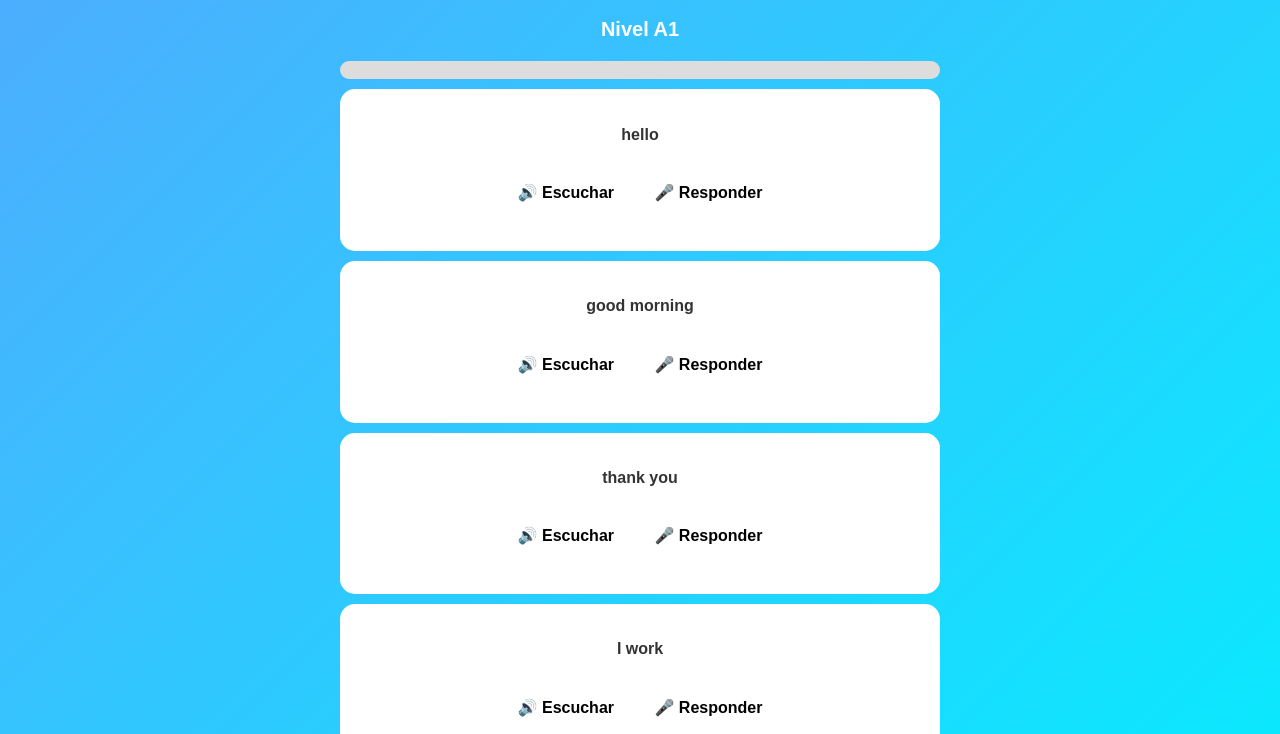
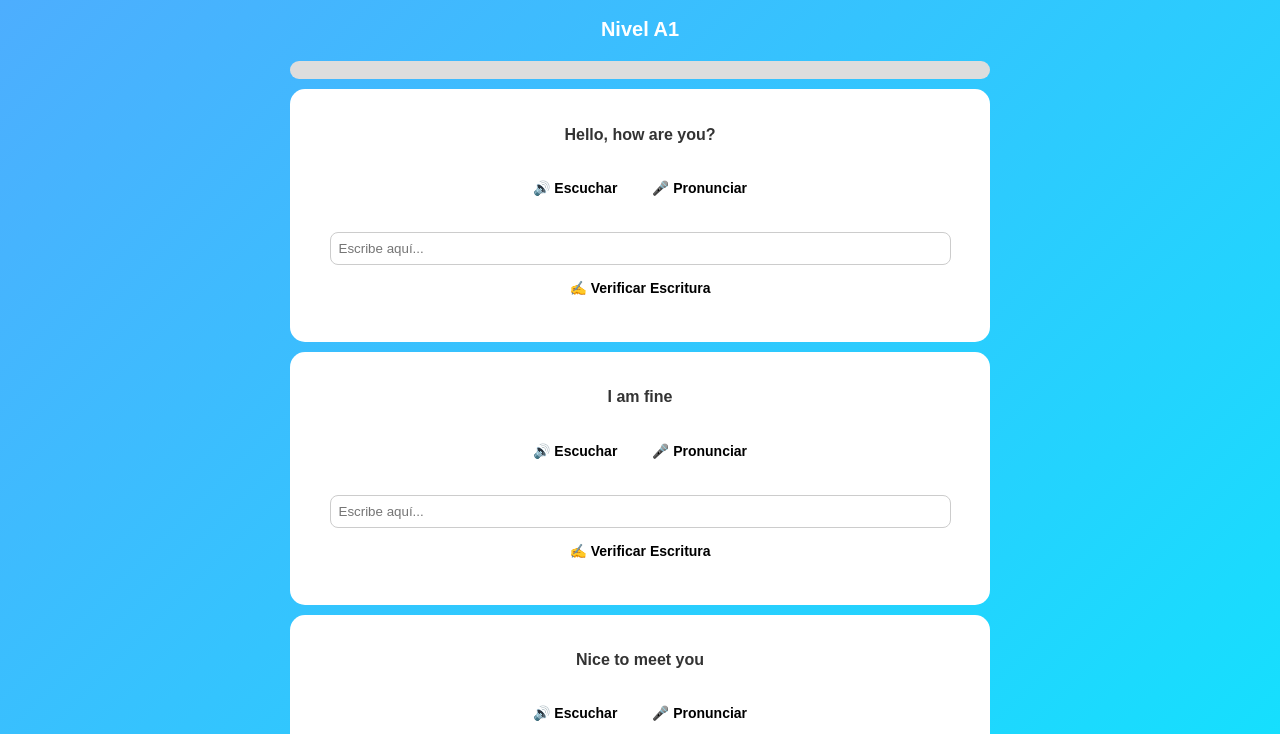
Before and after one commit to andresjarredondo12-ops/english2.0, a plain HTML site: page index.html in a window 1280 px wide. Both pictures are taken after a click on the button "👨‍💼 Adultos". Shown: the part 66-800 px from the top of the page. Drawn offline with Linux system fonts and the light colour scheme.

Commit message:
Update index.html

```diff
--- a/index.html
+++ b/index.html
@@ -18,18 +18,18 @@ body{
 
 .container{
     padding:15px;
-    max-width:600px;
+    max-width:700px;
     margin:auto;
 }
 
 h1{ margin-top:10px; }
 
 button{
-    padding:12px;
-    margin:6px;
+    padding:10px;
+    margin:5px;
     border:none;
     border-radius:10px;
-    font-size:16px;
+    font-size:14px;
     cursor:pointer;
     background:white;
     font-weight:bold;
@@ -47,6 +47,14 @@ button:hover{ background:#ffd700; }
     margin:10px 0;
 }
 
+input{
+    padding:8px;
+    width:90%;
+    margin-top:5px;
+    border-radius:8px;
+    border:1px solid #ccc;
+}
+
 .progressBar{
     width:100%;
     height:18px;
@@ -60,6 +68,7 @@ button:hover{ background:#ffd700; }
     height:100%;
     background:#4caf50;
     width:0%;
+    transition:0.3s;
 }
 
 .level{
@@ -99,7 +108,7 @@ button:hover{ background:#ffd700; }
 <script>
 
 /* =========================
-   CONFIGURACIÓN GENERAL
+CONFIGURACIÓN
 ========================= */
 
 const levels = ["A1","A2","B1","B2","C1","C2"];
@@ -133,7 +142,7 @@ const SpeechRecognition = window.SpeechRecognition || window.webkitSpeechRecogni
 
 function listenAndCheck(correctAnswer, resultID){
     if(!SpeechRecognition){
-        alert("Usa Chrome en el móvil para reconocimiento de voz");
+        alert("Usa Chrome para reconocimiento de voz");
         return;
     }
 
@@ -143,18 +152,32 @@ function listenAndCheck(correctAnswer, resultID){
 
     recognition.onresult = function(event){
         let userSpeech = event.results[0][0].transcript.toLowerCase().trim();
-        let correct = correctAnswer.toLowerCase().trim();
+        checkAnswer(userSpeech, correctAnswer, resultID);
+    };
+}
+
+/* =========================
+VERIFICACIÓN
+========================= */
+
+function checkAnswer(userAnswer, correctAnswer, resultID){
     let result = document.getElementById(resultID);
 
-        if(userSpeech.includes(correct)){
+    if(userAnswer.toLowerCase().trim() === correctAnswer.toLowerCase().trim()){
         result.innerHTML="✅ Correcto";
         result.style.color="green";
         correctAnswers++;
     }else{
-            result.innerHTML="❌ Incorrecto";
+        result.innerHTML="❌ Incorrecto<br>✔ Respuesta correcta: "+correctAnswer;
         result.style.color="red";
     }
-    };
+
+    updateProgressBar();
+}
+
+function updateProgressBar(){
+    let percent = (correctAnswers/totalQuestions)*100;
+    document.querySelector(".progressFill").style.width = percent+"%";
 }
 
 /* =========================
@@ -179,95 +202,73 @@ function goHome(){
 }
 
 /* =========================
-   CONTENIDO POR NIVEL
+CONTENIDO
 ========================= */
 
 const kidsContent = {
-A1:["Red","Dog","Blue","Cat","One"],
-A2:["Apple","School","Water","Book","Happy"],
-B1:["Because","Family","Friend","Teacher","Playground"],
-B2:["Environment","Important","Different","Country","Beautiful"],
-C1:["Opportunity","Responsibility","Experience","Knowledge","Education"],
-C2:["Communication","Development","Achievement","Independence","Understanding"]
+A1:["Red","Dog","Cat","Hello","Bye"],
+A2:["I am happy","This is my book","I like apples","Good morning","Thank you"],
+B1:["I go to school","My best friend is kind","I play soccer","Today is sunny","I love my family"],
+B2:["I help my parents","We went to the park","I finished my homework","My teacher is friendly","I enjoy reading books"],
+C1:["I want to be a doctor","Education is important","Practice makes perfect","Learning is fun","We must respect others"],
+C2:["Communication is important","We should protect nature","Knowledge gives power","Teamwork builds success","Dream big and work hard"]
 };
 
 const adultContent = {
-A1:["hello","good morning","thank you","I work","my name is John"],
-A2:["I work every day","I like learning","This is important","We are ready","I have two years experience"],
-B1:["I am learning English","I can manage a team","This project is complex","I need more information","I have worked in sales"],
-B2:["I have experience in management","We achieved our goals","The company is growing","I solved the problem","This strategy is effective"],
-C1:["I would like to improve my professional skills","The market has changed significantly","Leadership requires responsibility","Global competition is increasing","We need a long term strategy"],
-C2:["Globalization has transformed international markets","Innovation drives economic growth","Strategic planning determines long term success","Sustainable development is essential","Effective communication is crucial in leadership"]
+A1:["Hello, how are you?","I am fine","Nice to meet you","Where is the bathroom?","I need help"],
+A2:["I work every day","I like learning English","Can you help me?","How much does this cost?","I live in this city"],
+B1:["I am looking for a job","I have experience in sales","Could you repeat that?","I need more information","What do you recommend?"],
+B2:["I have been working here for five years","We achieved our goals","This project is challenging","I solved the problem","Let's schedule a meeting"],
+C1:["I would like to improve my professional skills","The market has changed significantly","Leadership requires responsibility","We need a long term strategy","Customer satisfaction is essential"],
+C2:["Globalization has transformed international markets","Innovation drives economic growth","Strategic planning determines success","Sustainable development is necessary","Effective communication is crucial in leadership"]
 };
 
 /* =========================
-   CARGA NIÑOS
+CARGA CONTENIDO
 ========================= */
 
 function loadKids(){
+    loadContent("kidsContent","kidsIndex","kids");
+}
 
-    if(progress.kidsIndex>=levels.length){
-        document.getElementById("kidsContent").innerHTML="<h2>🏆 Completaste C2</h2>";
+function loadAdult(){
+    loadContent("adultContent","adultIndex","adult");
+}
+
+function loadContent(contentVar,indexVar,mode){
+
+    if(progress[indexVar]>=levels.length){
+        document.getElementById(mode+"Content").innerHTML="<h2>🏆 Completaste C2</h2>";
         return;
     }
 
-    let levelName = levels[progress.kidsIndex];
-    let lessons = kidsContent[levelName];
+    let levelName = levels[progress[indexVar]];
+    let lessons = eval(contentVar)[levelName];
 
-    totalQuestions = lessons.length;
+    totalQuestions = lessons.length*2;
     correctAnswers = 0;
 
     let html = `<p class="level">Nivel ${levelName}</p>`;
     html += progressBar(0);
 
-    lessons.forEach((word,i)=>{
+    lessons.forEach((text,i)=>{
+
         html+=`
         <div class="card">
-            <h3>${word}</h3>
-            <button onclick="speak('${word}')">🔊 Escuchar</button>
-            <button onclick="listenAndCheck('${word}','k${i}')">🎤 Pronunciar</button>
-            <p id="k${i}" class="result"></p>
+            <h4>${text}</h4>
+            <button onclick="speak('${text}')">🔊 Escuchar</button>
+            <button onclick="listenAndCheck('${text}','v${i}')">🎤 Pronunciar</button>
+            <p id="v${i}" class="result"></p>
+
+            <input type="text" id="w${i}" placeholder="Escribe aquí...">
+            <button onclick="checkAnswer(document.getElementById('w${i}').value,'${text}','t${i}')">✍ Verificar Escritura</button>
+            <p id="t${i}" class="result"></p>
         </div>
         `;
     });
 
     html+=`<button onclick="evaluateLevel()">📊 Evaluar Nivel</button>`;
-    document.getElementById("kidsContent").innerHTML=html;
-}
-
-/* =========================
-   CARGA ADULTOS
-========================= */
-
-function loadAdult(){
-
-    if(progress.adultIndex>=levels.length){
-        document.getElementById("adultContent").innerHTML="<h2>🏆 Completaste C2</h2>";
-        return;
-    }
-
-    let levelName = levels[progress.adultIndex];
-    let lessons = adultContent[levelName];
-
-    totalQuestions = lessons.length;
-    correctAnswers = 0;
-
-    let html = `<p class="level">Nivel ${levelName}</p>`;
-    html += progressBar(0);
-
-    lessons.forEach((sentence,i)=>{
-        html+=`
-        <div class="card">
-            <h4>${sentence}</h4>
-            <button onclick="speak('${sentence}')">🔊 Escuchar</button>
-            <button onclick="listenAndCheck('${sentence}','a${i}')">🎤 Responder</button>
-            <p id="a${i}" class="result"></p>
-        </div>
-        `;
-    });
-
-    html+=`<button onclick="evaluateLevel()">📊 Evaluar Nivel</button>`;
-    document.getElementById("adultContent").innerHTML=html;
+    document.getElementById(mode+"Content").innerHTML=html;
 }
 
 /* =========================
```
Lines whose indentation alone changed are shown as unchanged.
